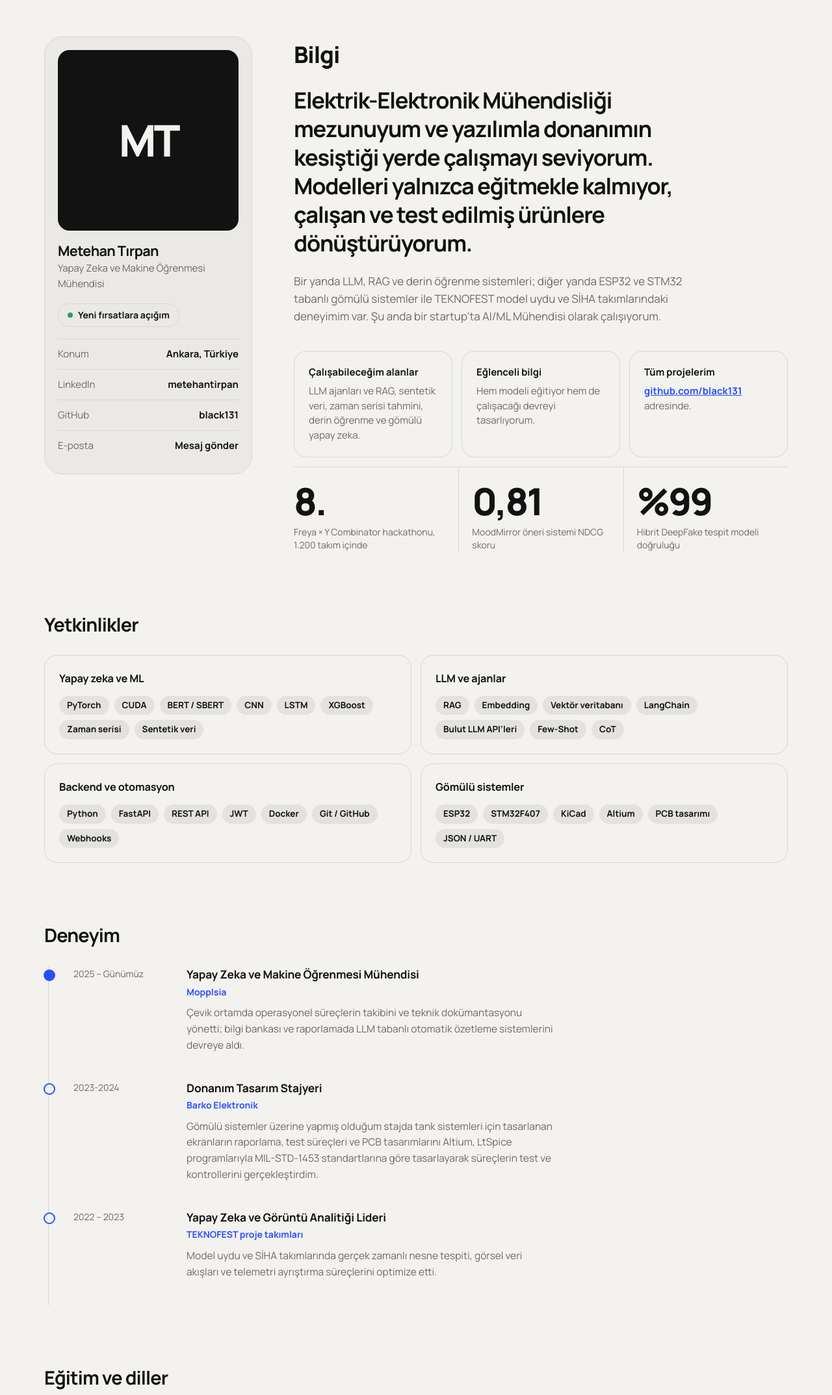
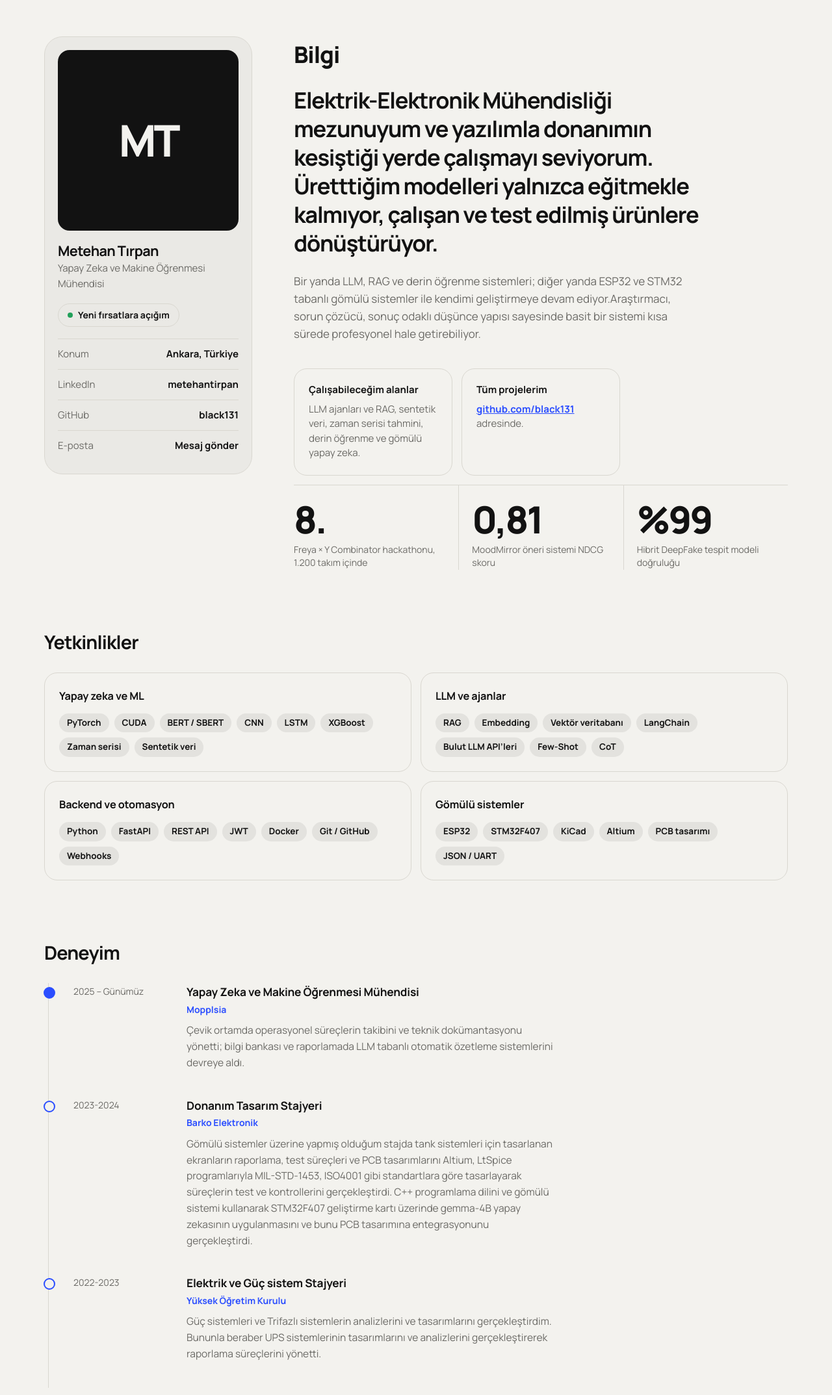
Before and after one commit to black131/black131.github.io, a plain HTML site: page index.html in a window 1280 px wide. Shown: the part 840-2987 px from the top of the page at 65% size. Drawn offline with Linux system fonts and the light colour scheme.

Commit message:
Revise personal bio and project details
Updated personal information and project descriptions in index.html.

```diff
--- a/index.html
+++ b/index.html
@@ -188,11 +188,10 @@ footer .wrap{display:flex;justify-content:space-between;flex-wrap:wrap;gap:8px}
 </aside>
 <div class="story">
 <h2>Bilgi</h2>
-<p class="lead">Elektrik-Elektronik Mühendisliği mezunuyum ve yazılımla donanımın kesiştiği yerde çalışmayı seviyorum. Modelleri yalnızca eğitmekle kalmıyor, çalışan ve test edilmiş ürünlere dönüştürüyorum.</p>
-<p class="body">Bir yanda LLM, RAG ve derin öğrenme sistemleri; diğer yanda ESP32 ve STM32 tabanlı gömülü sistemler ile TEKNOFEST model uydu ve SİHA takımlarındaki deneyimim var. Şu anda bir startup’ta AI/ML Mühendisi olarak çalışıyorum.</p>
+<p class="lead">Elektrik-Elektronik Mühendisliği mezunuyum ve yazılımla donanımın kesiştiği yerde çalışmayı seviyorum. Üretttiğim modelleri yalnızca eğitmekle kalmıyor, çalışan ve test edilmiş ürünlere dönüştürüyor.</p>
+<p class="body">Bir yanda LLM, RAG ve derin öğrenme sistemleri; diğer yanda ESP32 ve STM32 tabanlı gömülü sistemler ile kendimi geliştirmeye devam ediyor.Araştırmacı, sorun çözücü, sonuç odaklı düşünce yapısı sayesinde basit bir sistemi kısa sürede profesyonel hale getirebiliyor. </p>
 <div class="tiles">
 <div class="tile"><h4>Çalışabileceğim alanlar</h4><p>LLM ajanları ve RAG, sentetik veri, zaman serisi tahmini, derin öğrenme ve gömülü yapay zeka.</p></div>
-<div class="tile"><h4>Eğlenceli bilgi</h4><p>Hem modeli eğitiyor hem de çalışacağı devreyi tasarlıyorum.</p></div>
 <div class="tile"><h4>Tüm projelerim</h4><p><a href="https://github.com/black131">github.com/black131</a> adresinde.</p></div>
 </div>
 <div class="nums">
@@ -214,8 +213,8 @@ footer .wrap{display:flex;justify-content:space-between;flex-wrap:wrap;gap:8px}
 <div class="block"><h3>Deneyim</h3>
 <ol class="tl">
 <li><time>2025 – Günümüz</time><div><b>Yapay Zeka ve Makine Öğrenmesi Mühendisi</b><small>Mopplsia</small><p>Çevik ortamda operasyonel süreçlerin takibini ve teknik dokümantasyonu yönetti; bilgi bankası ve raporlamada LLM tabanlı otomatik özetleme sistemlerini devreye aldı.</p></div></li>
-<li><time>2023-2024</time><div><b>Donanım Tasarım Stajyeri</b><small>Barko Elektronik</small><p>Gömülü sistemler üzerine yapmış olduğum stajda tank sistemleri için tasarlanan ekranların raporlama, test süreçleri ve PCB tasarımlarını Altium, LtSpice programlarıyla MIL-STD-1453 standartlarına göre tasarlayarak süreçlerin test ve kontrollerini gerçekleştirdim.</p></div>
-<li><time>2022 – 2023</time><div><b>Yapay Zeka ve Görüntü Analitiği Lideri</b><small>TEKNOFEST proje takımları</small><p>Model uydu ve SİHA takımlarında gerçek zamanlı nesne tespiti, görsel veri akışları ve telemetri ayrıştırma süreçlerini optimize etti.</p></div></li>
+<li><time>2023-2024</time><div><b>Donanım Tasarım Stajyeri</b><small>Barko Elektronik</small><p>Gömülü sistemler üzerine yapmış olduğum stajda tank sistemleri için tasarlanan ekranların raporlama, test süreçleri ve PCB tasarımlarını Altium, LtSpice programlarıyla MIL-STD-1453, ISO4001 gibi standartlara göre tasarlayarak süreçlerin test ve kontrollerini gerçekleştirdi. C++ programlama dilini ve gömülü sistemi kullanarak STM32F407 geliştirme kartı üzerinde gemma-4B yapay zekasının uygulanmasını ve bunu PCB tasarımına entegrasyonunu gerçekleştirdi.</p></div>
+<li><time>2022-2023</time><div><b>Elektrik ve Güç sistem Stajyeri</b><small>Yüksek Öğretim Kurulu</small><p>Güç sistemleri ve Trifazlı sistemlerin analizlerini ve tasarımlarını gerçekleştirdim. Bununla beraber UPS sistemlerinin tasarımlarını ve analizlerini gerçekleştirerek raporlama süreçlerini yönetti.</p></div>
 </ol></div>
 
 <div class="block"><h3>Eğitim ve diller</h3>
@@ -230,8 +229,8 @@ footer .wrap{display:flex;justify-content:space-between;flex-wrap:wrap;gap:8px}
 <h2>Çalışmalarım</h2>
 <p class="hint">Ayrıntıları görmek için bir projeye tıkla.</p>
 
-<article class="row"><button aria-expanded="false"><h3>Elektrikli araç şarj ağı talep tahmini</h3><span class="meta">TÜBİTAK 2209, 2026. Şarj talebini LSTM ve XGBoost ile tahmin eden hibrit model.</span><span class="plus" aria-hidden="true">+</span></button>
-<div class="panel"><div><div class="in"><p>Şarj istasyonu ağlarında kısa vadeli talep tahmini ve dinamik fiyatlandırma için LSTM ve XGBoost birleştirildi. Shenzhen şarj verisinde doluluk, hacim, süre, fiyat, komşu bölge ve hava durumu özellikleriyle karşılaştırmalı testler yapıldı. Çalışma uluslararası bir konferansta kabul edildi.</p><ul class="tags"><li>Python</li><li>LSTM</li><li>XGBoost</li><li>Zaman serisi</li></ul><a href="https://github.com/black131/lstm-xgb-ev-predictor">GitHub deposu</a></div></div></div></article>
+<article class="row"><button aria-expanded="false"><h3>Elektrikli araç şarj ağı talep tahmini</h3><span class="meta">Şarj talebini tahmin eden ve maliyet fonksiyonunu çıkaran LSTM ve XGBoost hibrit modeli.</span><span class="plus" aria-hidden="true">+</span></button>
+<div class="panel"><div><div class="in"><p>Şarj istasyonu ağlarında kısa vadeli talep tahmini ve dinamik fiyatlandırmayı optimizasyon etmek amacıyla LSTM-XGBoost tabanlı hibrit makine öğrenmesi modeli gerçekleştirdim. Shenzhen şarj verisinde doluluk, hacim, süre, fiyat, komşu bölge ve hava durumu özellikleriyle karşılaştırmalı testler yapılarak ideal fiyatlandırmayı oluşturdu.Proje uluslararası bir konferansta Q1 indeksli olarak yayınlandı.</p><ul class="tags"><li>Python</li><li>LSTM</li><li>XGBoost</li><li>Zaman serisi</li></ul><a href="https://github.com/black131/lstm-xgb-ev-predictor">GitHub deposu</a></div></div></div></article>
 
 <article class="row"><button aria-expanded="false"><h3>Sesli bankacılık asistanı</h3><span class="meta">Freya × Y Combinator, Ekim 2026. 1.200 takım arasında 8. sıra.</span><span class="plus" aria-hidden="true">+</span></button>
 <div class="panel"><div><div class="in"><p>Bir bankanın brief’inden sesli telefon ajanı üreten bir “builder” geliştirildi. Ajan 120 testte 71,4 puan aldı. Asistan LangChain ve farklı LLM modelleriyle test edildi, JWT erişim kontrolüyle güvence altına alınarak yayına alındı.</p><ul class="tags"><li>Python</li><li>LangChain</li><li>LLM</li><li>Sesli ajan</li><li>JWT</li></ul><a href="https://github.com/black131/freya_hachaton_build_the_builder">GitHub deposu</a></div></div></div></article>
```
